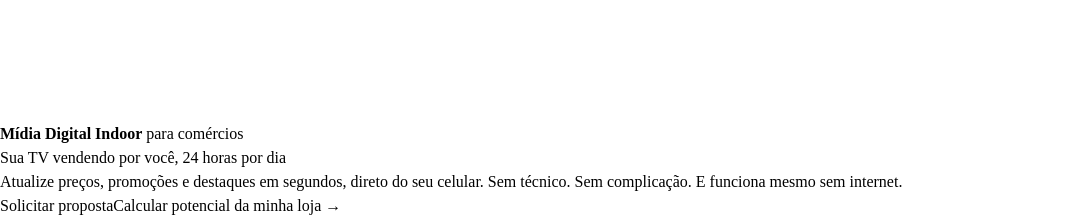
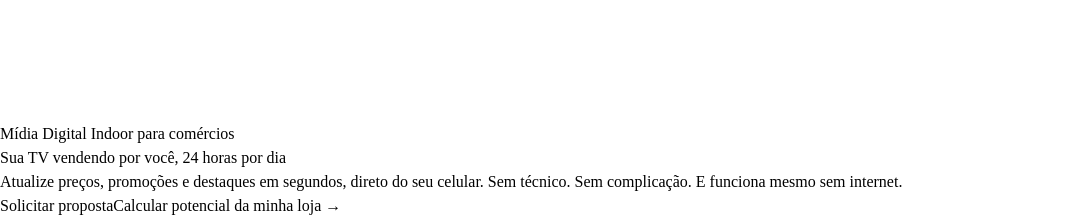
Before and after one commit to luizgamabh/pitanga, a Next.js app in the folder apps/pitanga/: page / in a window 1280 px wide. Shown: the part 940-1157 px from the top of the page, without its empty margins (0-1076 px from the left). Built offline with nearby package versions, Linux system fonts and the light colour scheme; no server answers; a web font is replaced by a local one.

Commit message:
refactor: remove bold

```diff
--- a/apps/pitanga/src/presentation/components/landing/Hero.tsx
+++ b/apps/pitanga/src/presentation/components/landing/Hero.tsx
@@ -52,7 +52,7 @@ export function Hero() {
             transition={{ duration: 0.5 }}
           >
             <p className="text-base/7 font-semibold text-pitanga-600 dark:text-pitanga-400">
-              <strong>Mídia Digital Indoor</strong> para comércios
+              Mídia Digital Indoor para comércios
             </p>
             <h1 className="mt-2 text-4xl font-semibold tracking-tight text-pretty text-gray-900 sm:text-6xl dark:text-white">
               Sua TV vendendo por você,{' '}
```
